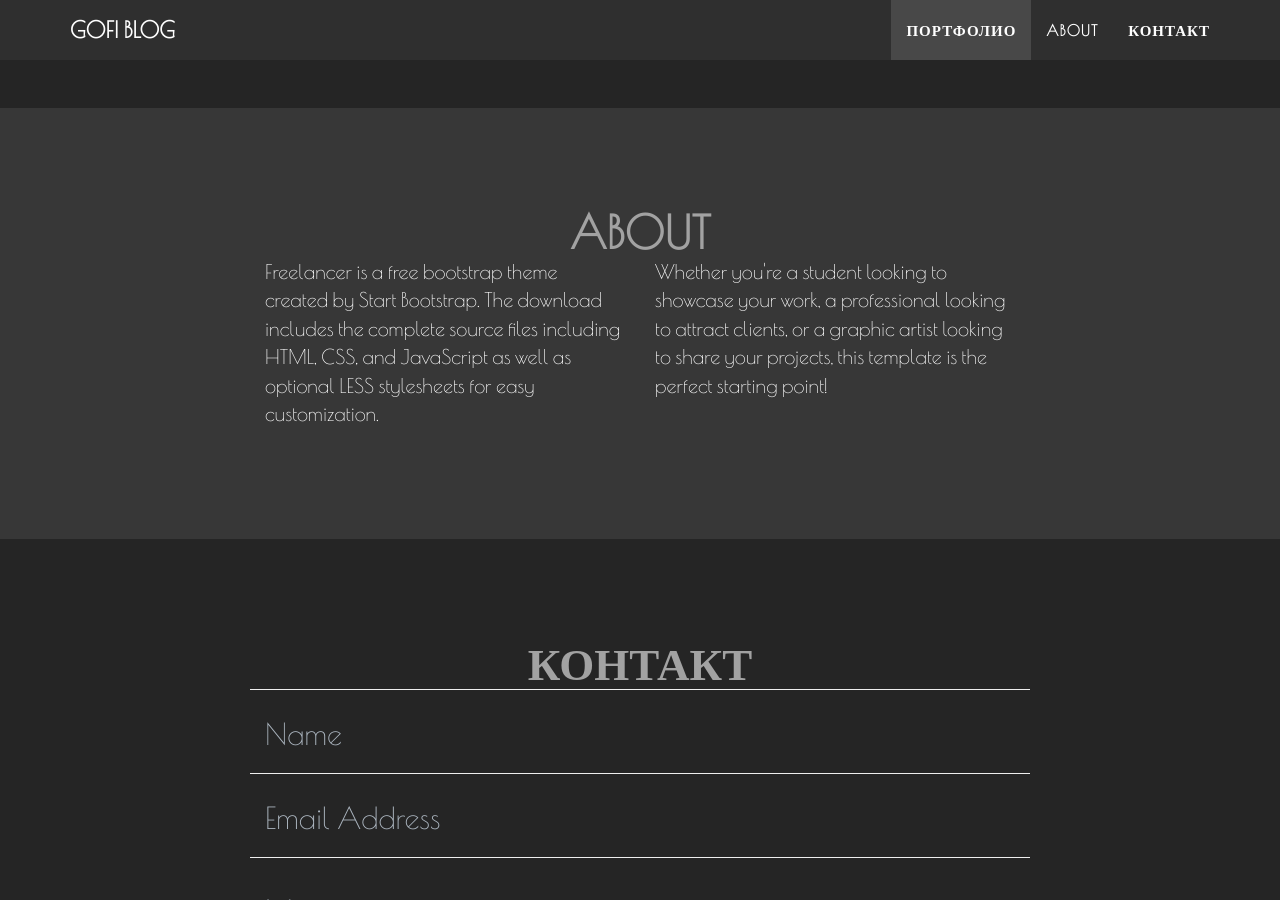
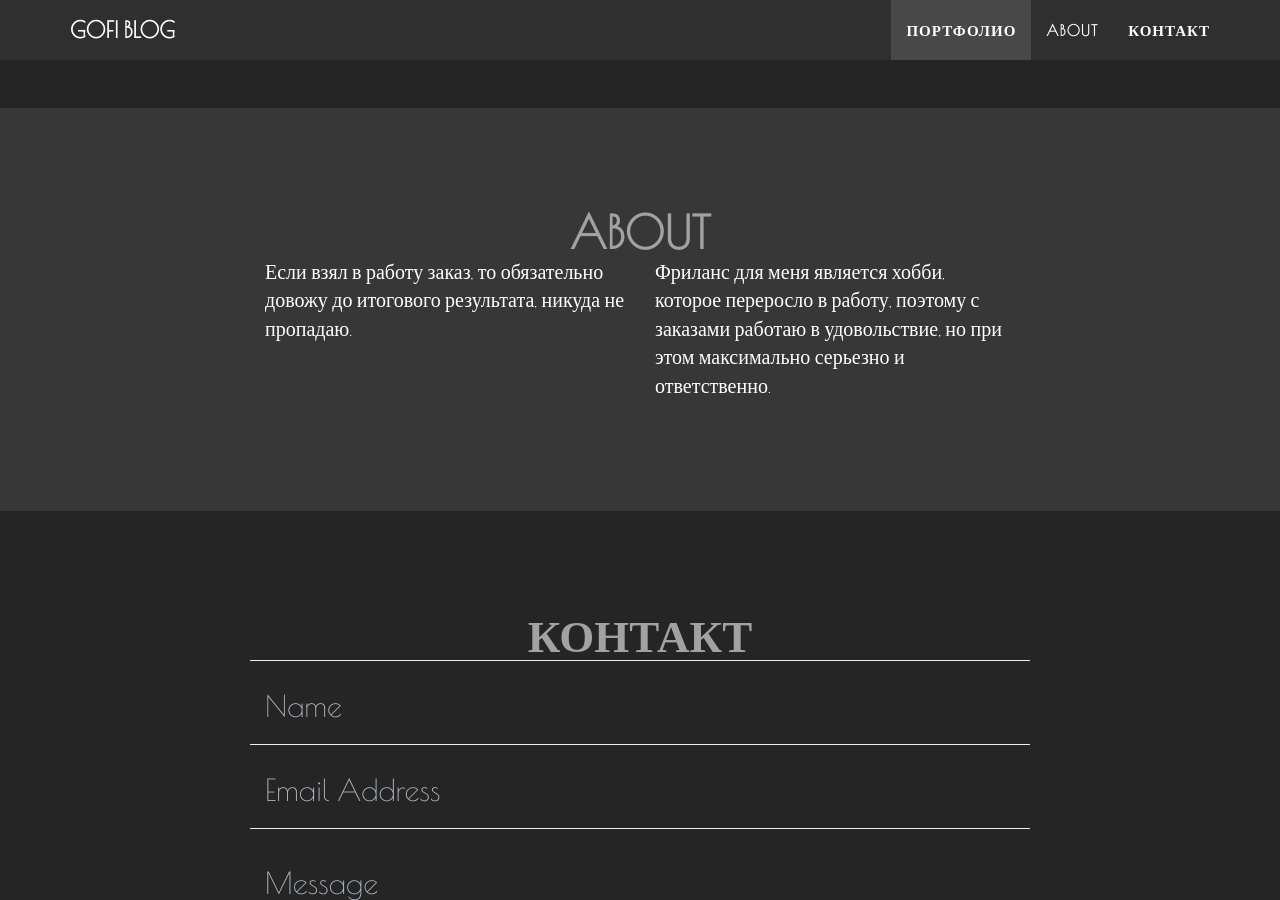
Before and after one commit to seregajd999/blog, a Jekyll site: the page built from index.html, in a window 1280 px wide and 900 px high, scrolled down 1235 px. Built offline with Jekyll 4.4.1, drawn with Linux system fonts in a browser that asks for light colours.

Commit message:
абоунт

```diff
--- a/_includes/about.html
+++ b/_includes/about.html
@@ -8,10 +8,10 @@
             </div>
             <div class="row">
                 <div class="col-lg-4 col-lg-offset-2">
-                    <p>Freelancer is a free bootstrap theme created by Start Bootstrap. The download includes the complete source files including HTML, CSS, and JavaScript as well as optional LESS stylesheets for easy customization.</p>
+                    <p>Если взял в работу заказ, то обязательно довожу до итогового результата, никуда не пропадаю.</p>
                 </div>
                 <div class="col-lg-4">
-                    <p>Whether you're a student looking to showcase your work, a professional looking to attract clients, or a graphic artist looking to share your projects, this template is the perfect starting point! </p>
+                    <p>Фриланс для меня является хобби, которое переросло в работу, поэтому с заказами работаю в удовольствие, но при этом максимально серьезно и ответственно.</p>
                 </div>
             </div>
         </div>
```
